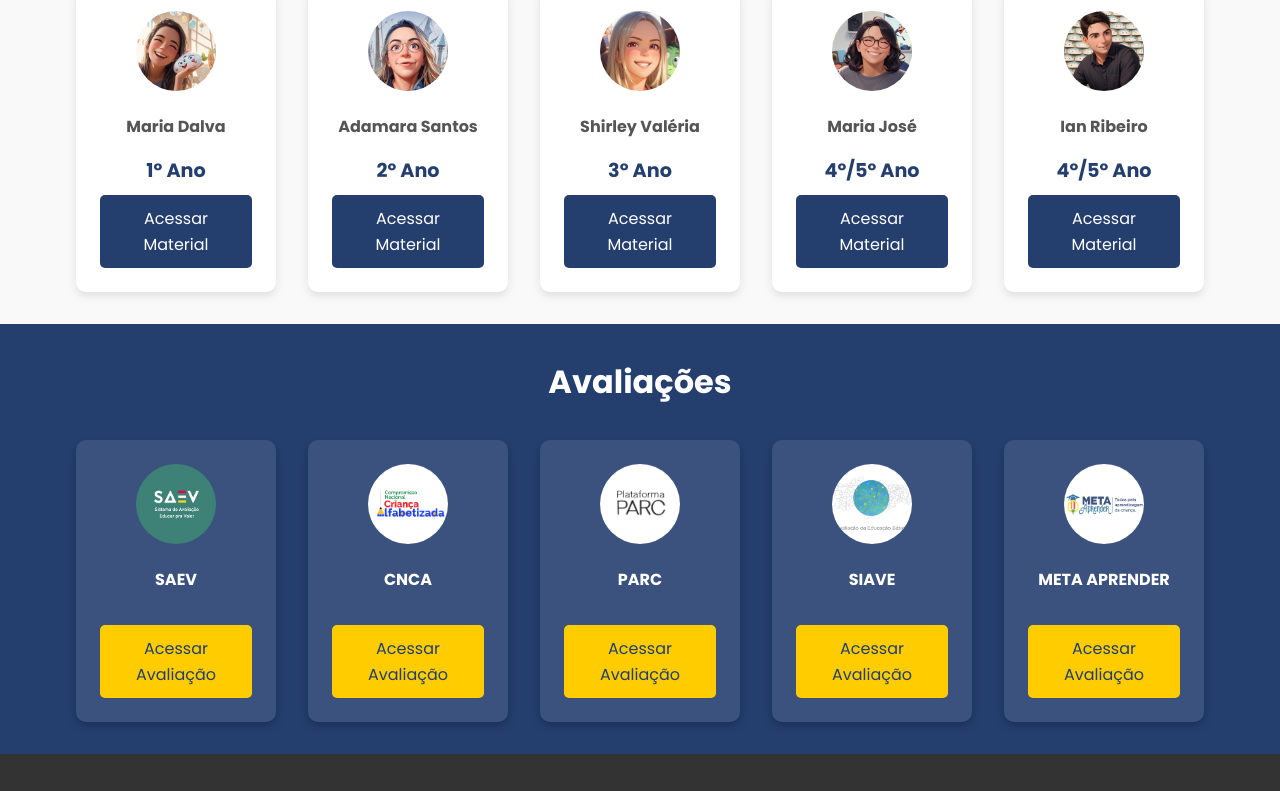
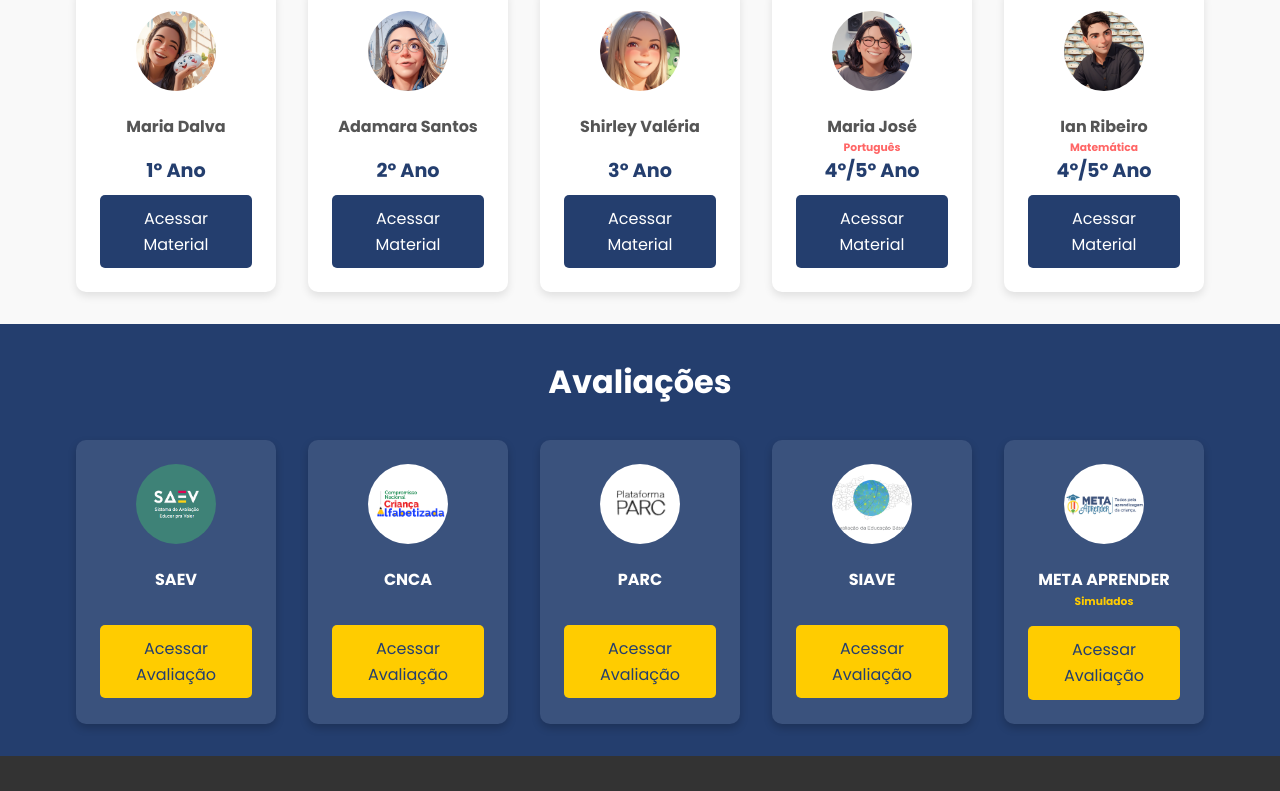
Before and after one commit to deealves/meta-aprender, a React (Create React App) app: page / in a window 1280 px wide. Shown: the part 1000-1791 px from the top of the page. Built offline with nearby package versions, Linux system fonts and the light colour scheme.

Commit message:
Atualização 25 de Abril

```diff
--- a/src/App.css
+++ b/src/App.css
@@ -345,6 +345,12 @@ body {
   color: white; /* Título branco */
 }
 
+.reviews-section h6 {
+  margin-top: -2rem;
+  margin-bottom: 1rem;
+  color: #ffcc00;
+}
+
 .review-card {
   background-color: rgba(255, 255, 255, 0.1); /* Fundo levemente transparente */
   border-radius: 10px;
--- a/src/App.js
+++ b/src/App.js
@@ -1,7 +1,7 @@
 import React from "react";
 import "./App.css";
 import mascotImage from "./assets/mascot.png"; // Importação da imagem
-import logoMeta from "./assets/logo-meta.png"; // Importação da logo
+import logoMeta from "./assets/logometa.png"; // Importação da logo
 import alfabetiza from "./assets/alfabetiza.png"; // Importação da logo
 import person1 from "./assets/person1.png"; // Importação da imagem do 1º Ano
 import person2 from "./assets/person2.png"; // Importação da imagem do 2º Ano
@@ -133,6 +133,7 @@ function App() {
             <div className="card">
               <img src={person4} alt="Pessoa 4" className="person-avatar" />
               <h3>Maria José</h3>
+              <h6>Português</h6>
               <h4>4º/5º Ano</h4>
               <a
                 href="https://drive.google.com/drive/folders/1p4mLZLNEWNi0IKAXJT10g-i5tSdUxYJK?usp=sharing"
@@ -145,6 +146,7 @@ function App() {
             <div className="card">
               <img src={person5} alt="Pessoa 5" className="person-avatar" />
               <h3>Ian Ribeiro</h3>
+              <h6>Matemática</h6>
               <h4>4º/5º Ano</h4>
               <a
                 href="https://drive.google.com/drive/folders/1nNcrvfPaJLInuH2LiY8fu8MxzifVEPKo?usp=sharing"
@@ -210,6 +212,7 @@ function App() {
             <div className="review-card">
               <img src={review5} alt="Avaliação 5" className="person-avatar" />
               <h3>META APRENDER</h3>
+              <h6>Simulados</h6>
               <a
                 href="https://drive.google.com/drive/folders/1_4DLvRrJJML45PCLAD4vdbg0pWPzF5mm?usp=sharing"
                 target="_blank"
```
Also changed, not shown: src/assets/logometa.png (renamed from src/assets/logo-meta.PNG).
